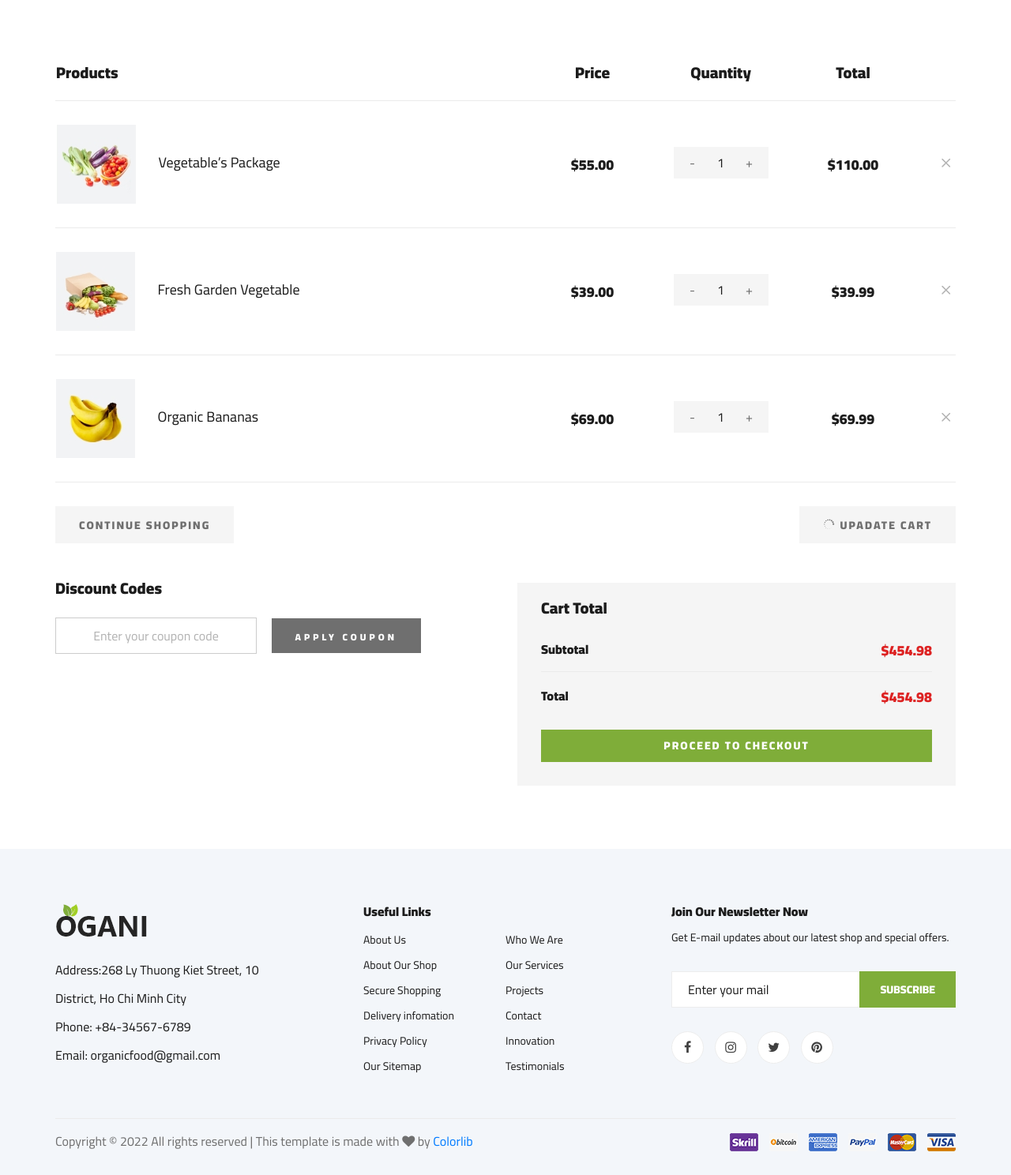
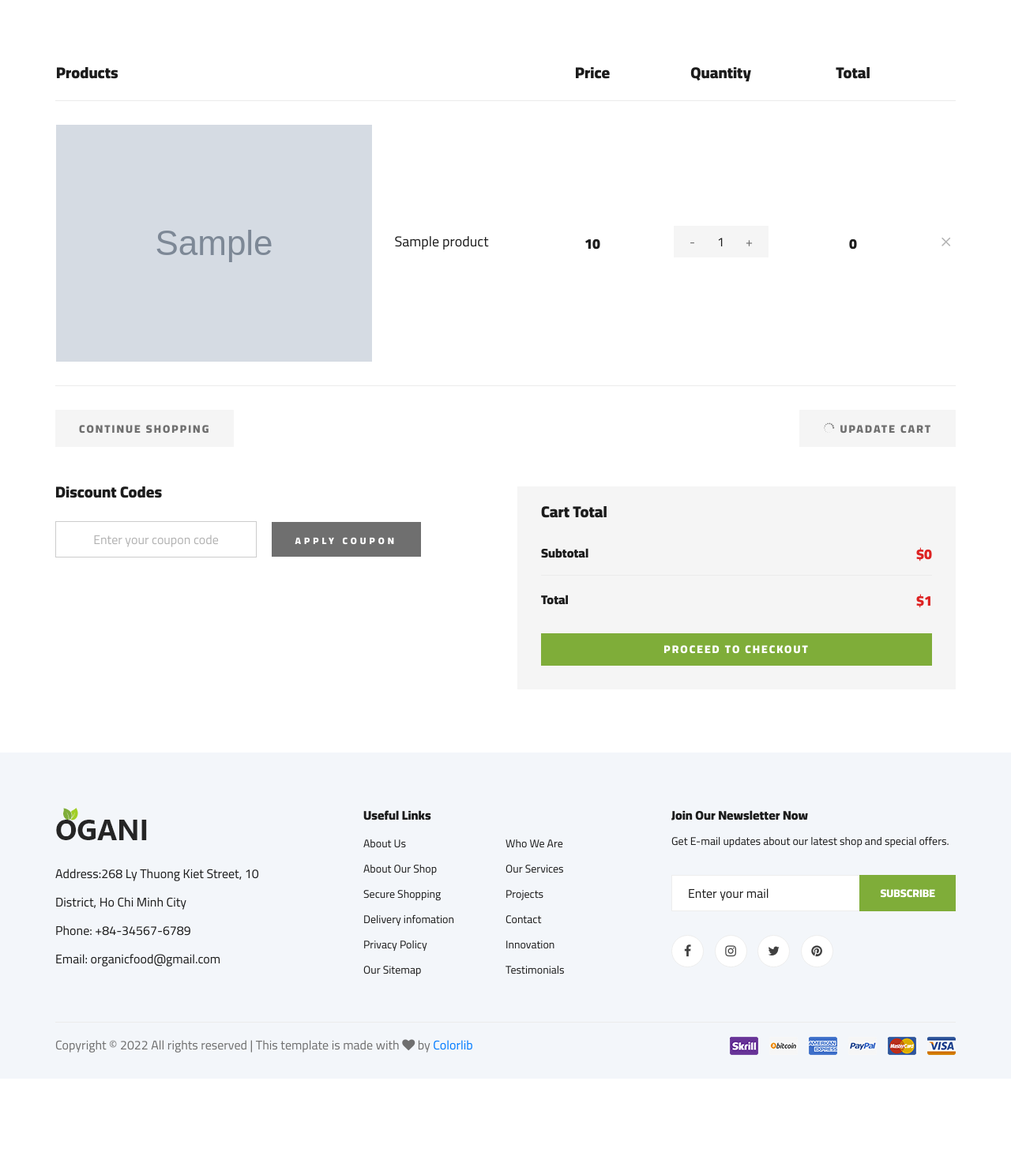
Before and after one commit to HpT2/Backend, a Django app: template e_commerce/service/templates/service/shoping-cart.html in a window 1280 px wide. Shown: the part 376-1864 px from the top of the page at 79% size. After the commit the page ends 1712 px from the top, so only its background shows below. Run offline with Django 4.2, Linux system fonts and the light colour scheme; the template is opened without the code that fills it: most values are stand-ins (such as "Sample title", 1, 10 or a date in 2020); grey boxes marked "Sample" are stand-in pictures; some libraries are stand-ins or nearby versions.

Commit message:
update template theo database

```diff
--- a/e_commerce/product/models.py
+++ b/e_commerce/product/models.py
@@ -18,6 +18,11 @@ class Product(models.Model):
     admin_id = models.CharField(db_column='Admin_ID', max_length=5, db_collation='SQL_Latin1_General_CP1_CI_AS')  # Field name made lowercase.
     product_img = models.ImageField(db_column='Product_IMG', blank=True, upload_to='static/img/product')
 
+    def __int__(self,img,name,price):
+        self.price=price
+        self.product_name=name
+        self.product_img=img
+
     class Meta:
         managed = False
         db_table = '[product].[product]'
--- a/e_commerce/service/templates/service/shoping-cart.html
+++ b/e_commerce/service/templates/service/shoping-cart.html
@@ -145,17 +145,9 @@
                 <span>All departments</span>
               </div>
               <ul>
-                <li><a href="#">Fresh Meat</a></li>
-                <li><a href="#">Vegetables</a></li>
-                <li><a href="#">Fruit & Nut Gifts</a></li>
-                <li><a href="#">Fresh Berries</a></li>
-                <li><a href="#">Ocean Foods</a></li>
-                <li><a href="#">Butter & Eggs</a></li>
-                <li><a href="#">Fastfood</a></li>
-                <li><a href="#">Fresh Onion</a></li>
-                <li><a href="#">Papayaya & Crisps</a></li>
-                <li><a href="#">Oatmeal</a></li>
-                <li><a href="#">Fresh Bananas</a></li>
+                 {% for category in category_list %}
+                  <li><a href="#">{{ category.category_name }}</a></li>
+                {% endfor %}
               </ul>
             </div>
           </div>
@@ -224,13 +216,15 @@
                     <th></th>
                   </tr>
                 </thead>
+                <!-- for loop here -->
+                {% for product in product_list %}
                 <tbody>
                   <tr>
                     <td class="shoping__cart__item">
-                      <img src="../../static/img/cart/cart-1.jpg" alt="" />
-                      <h5>Vegetable’s Package</h5>
+                      <img src="../../{{ product.product_img }}" alt="" />
+                      <h5>{{ product.product_name }}</h5>
                     </td>
-                    <td class="shoping__cart__price">$55.00</td>
+                    <td class="shoping__cart__price">{{ product.price }}</td>
                     <td class="shoping__cart__quantity">
                       <div class="quantity">
                         <div class="pro-qty">
@@ -238,48 +232,14 @@
                         </div>
                       </div>
                     </td>
-                    <td class="shoping__cart__total">$110.00</td>
-                    <td class="shoping__cart__item__close">
-                      <span class="icon_close"></span>
-                    </td>
-                  </tr>
-                  <tr>
-                    <td class="shoping__cart__item">
-                      <img src="../../static/img/cart/cart-2.jpg" alt="" />
-                      <h5>Fresh Garden Vegetable</h5>
-                    </td>
-                    <td class="shoping__cart__price">$39.00</td>
-                    <td class="shoping__cart__quantity">
-                      <div class="quantity">
-                        <div class="pro-qty">
-                          <input type="text" value="1" />
-                        </div>
-                      </div>
-                    </td>
-                    <td class="shoping__cart__total">$39.99</td>
-                    <td class="shoping__cart__item__close">
-                      <span class="icon_close"></span>
-                    </td>
-                  </tr>
-                  <tr>
-                    <td class="shoping__cart__item">
-                      <img src="../../static/img/cart/cart-3.jpg" alt="" />
-                      <h5>Organic Bananas</h5>
-                    </td>
-                    <td class="shoping__cart__price">$69.00</td>
-                    <td class="shoping__cart__quantity">
-                      <div class="quantity">
-                        <div class="pro-qty">
-                          <input type="text" value="1" />
-                        </div>
-                      </div>
-                    </td>
-                    <td class="shoping__cart__total">$69.99</td>
+                    <td class="shoping__cart__total">0</td>
                     <td class="shoping__cart__item__close">
                       <span class="icon_close"></span>
                     </td>
                   </tr>
                 </tbody>
+                {% endfor %}
+                <!-- endfor -->
               </table>
             </div>
           </div>
@@ -287,7 +247,7 @@
         <div class="row">
           <div class="col-lg-12">
             <div class="shoping__cart__btns">
-              <a href="#" class="primary-btn cart-btn">CONTINUE SHOPPING</a>
+              <a href="{% url 'service:shop_page' %}" class="primary-btn cart-btn">CONTINUE SHOPPING</a>
               <a href="#" class="primary-btn cart-btn cart-btn-right"
                 ><span class="icon_loading"></span> Upadate Cart</a
               >
@@ -308,8 +268,8 @@
             <div class="shoping__checkout">
               <h5>Cart Total</h5>
               <ul>
-                <li>Subtotal <span>$454.98</span></li>
-                <li>Total <span>$454.98</span></li>
+                <li>Subtotal <span>$0</span></li>
+                <li>Total <span>${{ cart.total_price }}</span></li>
               </ul>
               <a href="./checkout.html" class="primary-btn"
                 >PROCEED TO CHECKOUT</a
```
Also changed, not shown: e_commerce/service/templates/service/shop-grid.html (+9 -22 lines), e_commerce/service/views.py (+29 -6 lines).
